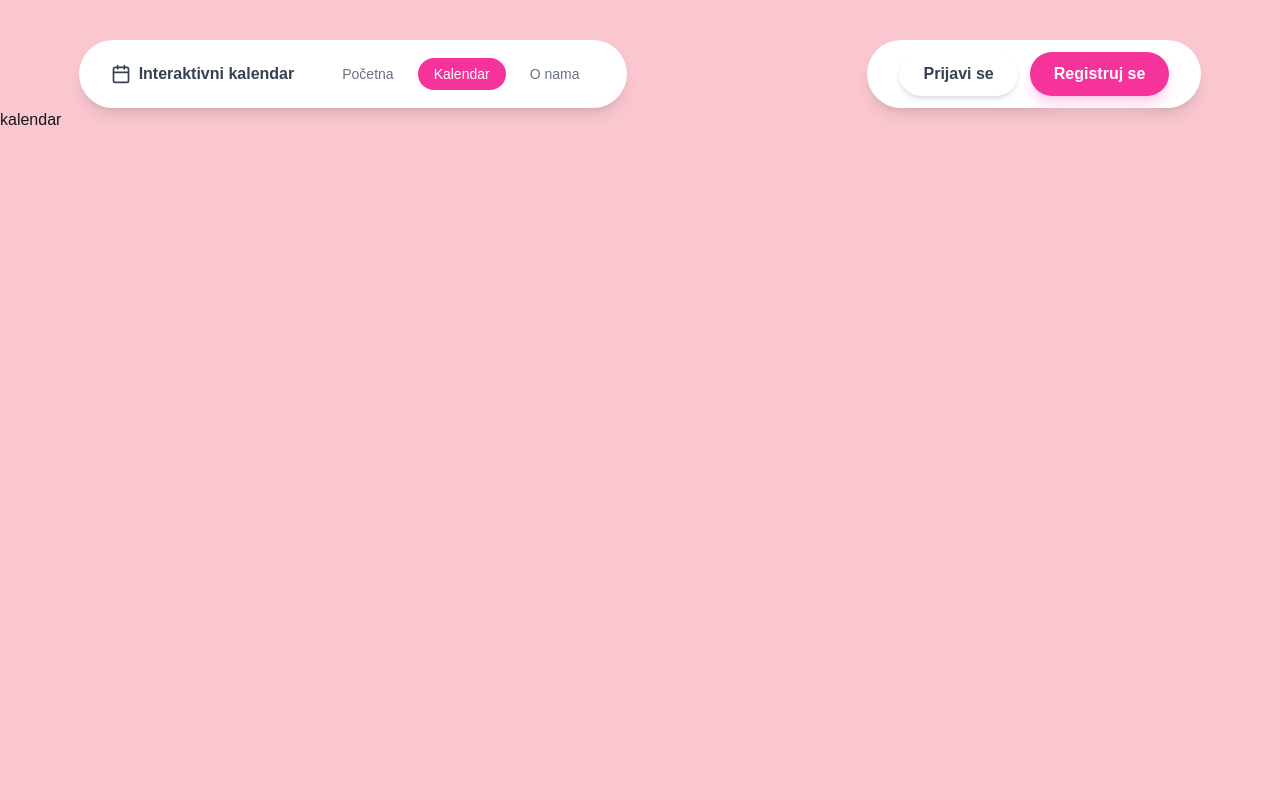
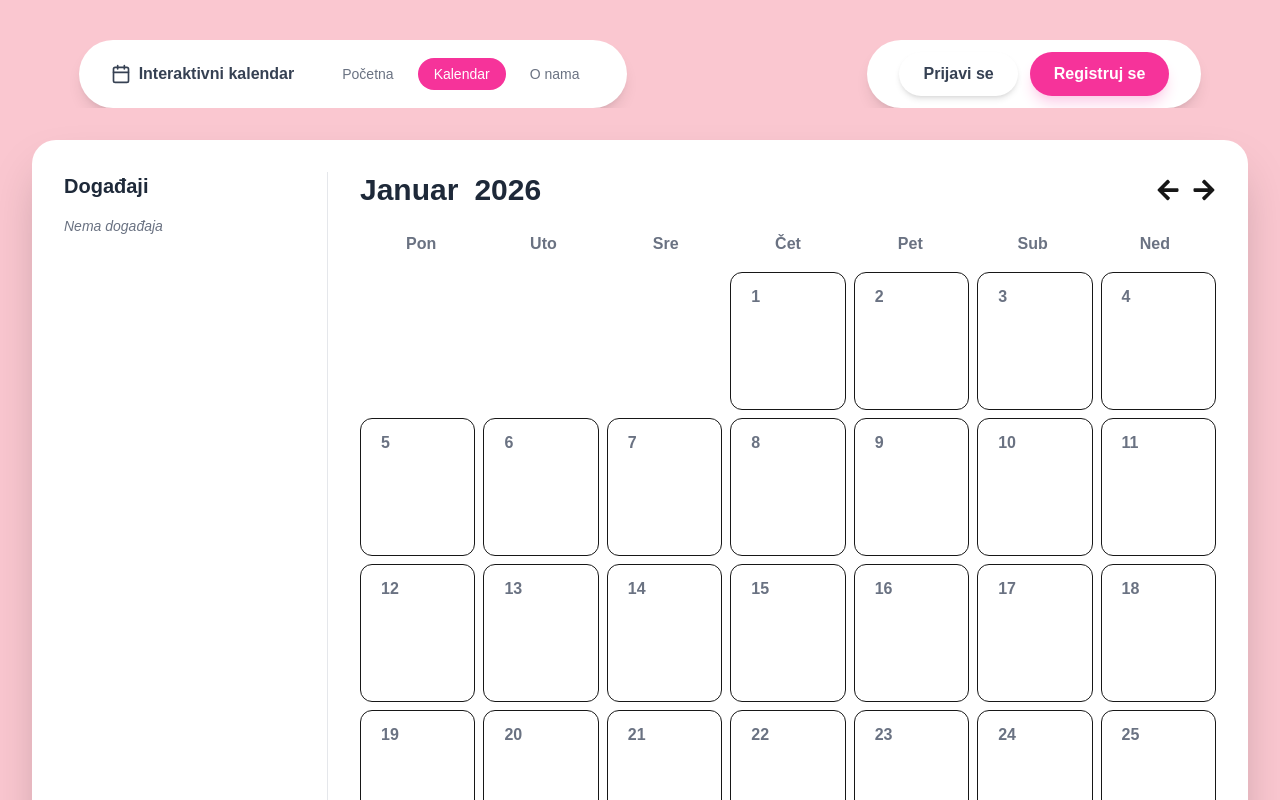
Before and after one commit to elab-development/internet-tehnologije-2025-interaktivnikalendar_2022_0196, a Next.js app: page /kalendar in a window 1280 px wide. Shown: the top 800 px of the page. Built offline with nearby package versions, Linux system fonts and the light colour scheme.

Commit message:
Dodata kalendar komponenta i stranica. Omogucen interaktivni kalendar koji se menja u zavisnoti od meseca i godine.

```diff
--- /dev/null
+++ b/app/components/Kalendar.tsx
@@ -0,0 +1,175 @@
+"use client";
+import { useState } from "react";
+import { FaArrowRight } from "react-icons/fa";
+import { FaArrowLeft } from "react-icons/fa";
+
+export default function Kalendar() {
+  const daysOfWeek = ["Pon", "Uto", "Sre", "Čet", "Pet", "Sub", "Ned"];
+
+  const today = new Date();
+  const todayDate = today.getDate();
+  const months = [
+    "Januar",
+    "Februar",
+    "Mart",
+    "April",
+    "Maj",
+    "Jun",
+    "Jul",
+    "Avgust",
+    "Septembar",
+    "Oktobar",
+    "Novembar",
+    "Decembar",
+  ];
+  const monthIndex = new Date().getMonth();
+  const monthName = months[monthIndex];
+  const [isMonthOpen, setIsMonthOpen] = useState(false);
+  const [currentMonth, setCurrentMonth] = useState(today.getMonth());
+  const [isYearOpen, setIsYearOpen] = useState(false);
+  const [currentYear, setCurrentYear] = useState(today.getFullYear());
+  const years = Array.from({ length: 11 }, (_, i) => 2026 + i);
+  const firstDayOfMonth =
+    (new Date(currentYear, currentMonth, 1).getDay() + 6) % 7;
+  const daysInMonth = new Date(currentYear, currentMonth + 1, 0).getDate();
+
+  function changeMonth() {
+    isMonthOpen ? setIsMonthOpen(false) : setIsMonthOpen(true);
+    setIsYearOpen(false);
+  }
+
+  function changeYear() {
+    isYearOpen ? setIsYearOpen(false) : setIsYearOpen(true);
+    setIsMonthOpen(false);
+  }
+
+  function nextMonth() {
+    currentMonth + 1 == 12
+      ? changeYearAndMonth()
+      : setCurrentMonth(currentMonth + 1);
+  }
+
+  function changeYearAndMonth() {
+    setCurrentMonth(0);
+    setCurrentYear(currentYear + 1);
+  }
+
+  function prevMonth() {
+    if (currentYear == 2026 && currentMonth == 0) {
+      return;
+    } else {
+      if (currentMonth == 0) {
+        setCurrentYear(currentYear - 1);
+        setCurrentMonth(11);
+        return;
+      }
+      setCurrentMonth(currentMonth - 1);
+    }
+  }
+  return (
+    <div className="bg-white rounded-3xl shadow-2xl p-8 min-h-[85vh]">
+      <div className="grid grid-cols-12 gap-8 h-full">
+        {/*ovo 12 je kao 12 kolona, a dole col-span-3 je da levo bude 3 od 12 kolona, a desno col-span-9, da bude 9 od 12 kolona sa desne strane gde je kalendar*/}
+
+        {/*levo*/}
+        <div className="col-span-3 border-r border-gray-200 pr-6">
+          {/*border-r border-gray-200 za vertikalnu liniju izmedju kolona*/}
+          <h2 className="text-xl font-bold text-gray-800 mb-4">Događaji</h2>
+          <p className="text-gray-500 text-sm italic">Nema događaja</p>
+        </div>
+
+        {/*desno*/}
+        <div className="col-span-9 flex flex-col">
+          <div className="flex items-center justify-between mb-6">
+            <div className="flex flex-row">
+              <h2
+                className="text-3xl font-bold text-gray-800 mr-4 cursor-pointer"
+                onClick={changeMonth}
+              >
+                {months[currentMonth]}
+              </h2>
+              <h2
+                className="text-3xl font-bold text-gray-800"
+                onClick={changeYear}
+              >
+                {currentYear}
+              </h2>
+            </div>
+
+            <div className="flex gap-3 text-xl">
+              <button onClick={prevMonth}>
+                <FaArrowLeft className="text-2xl" />
+              </button>
+              <button onClick={nextMonth}>
+                <FaArrowRight className="text-2xl" />
+              </button>
+            </div>
+          </div>
+          {isMonthOpen && (
+            <div className="absolute top-55 left-100 bg-white shadow-xl rounded-xl w-40 z-10">
+              {months.map((month, index) => (
+                <div
+                  key={month}
+                  className="px-4 py-2 hover:bg-pink-100 cursor-pointer"
+                  onClick={() => {
+                    setCurrentMonth(index);
+                    setIsMonthOpen(false);
+                  }}
+                >
+                  {month}
+                </div>
+              ))}
+            </div>
+          )}
+
+          {isYearOpen && (
+            <div className="absolute top-55 left-140 bg-white shadow-xl rounded-xl w-32 z-10">
+              {years.map((year) => (
+                <div
+                  key={year}
+                  className="px-4 py-2 hover:bg-pink-100 cursor-pointer text-center"
+                  onClick={() => {
+                    setCurrentYear(year);
+                    setIsYearOpen(false);
+                  }}
+                >
+                  {year}
+                </div>
+              ))}
+            </div>
+          )}
+
+          <div className="grid grid-cols-7 text-center text-gray-500 font-semibold mb-4">
+            {daysOfWeek.map((day) => (
+              <div key={day}>{day}</div>
+            ))}
+          </div>
+
+          <div className="grid grid-cols-7 gap-2 flex-1">
+            {/* prazna polja pre prvog dana */}
+            {Array.from({ length: firstDayOfMonth }).map((_, i) => (
+              <div key={`empty-${i}`} />
+            ))}
+
+            {/* dani u mesecu */}
+            {Array.from({ length: daysInMonth }, (_, i) => (
+              <div
+                key={i}
+                className={`flex justify-start items-start pt-3 pl-5 pb-25 border rounded-xl p-10 text-sm cursor-pointer transition
+    ${
+      i + 1 === todayDate &&
+      currentMonth === today.getMonth() &&
+      currentYear === today.getFullYear()
+        ? "border-pink-500 border-4"
+        : "hover:bg-pink-100"
+    }`}
+              >
+                <p className="font-bold text-gray-500 text-base">{i + 1}</p>
+              </div>
+            ))}
+          </div>
+        </div>
+      </div>
+    </div>
+  );
+}
--- a/app/kalendar/page.tsx
+++ b/app/kalendar/page.tsx
@@ -1,11 +1,10 @@
 import React from 'react'
+import Kalendar from '../components/Kalendar'
 
 const KalendarPage = () => {
   return (
-    <div>
-
-      kalendar
-
+    <div className='min-h-screen bg-[#fac7d0] p-8'>
+      <Kalendar/>
     </div>
   )
 }
```
